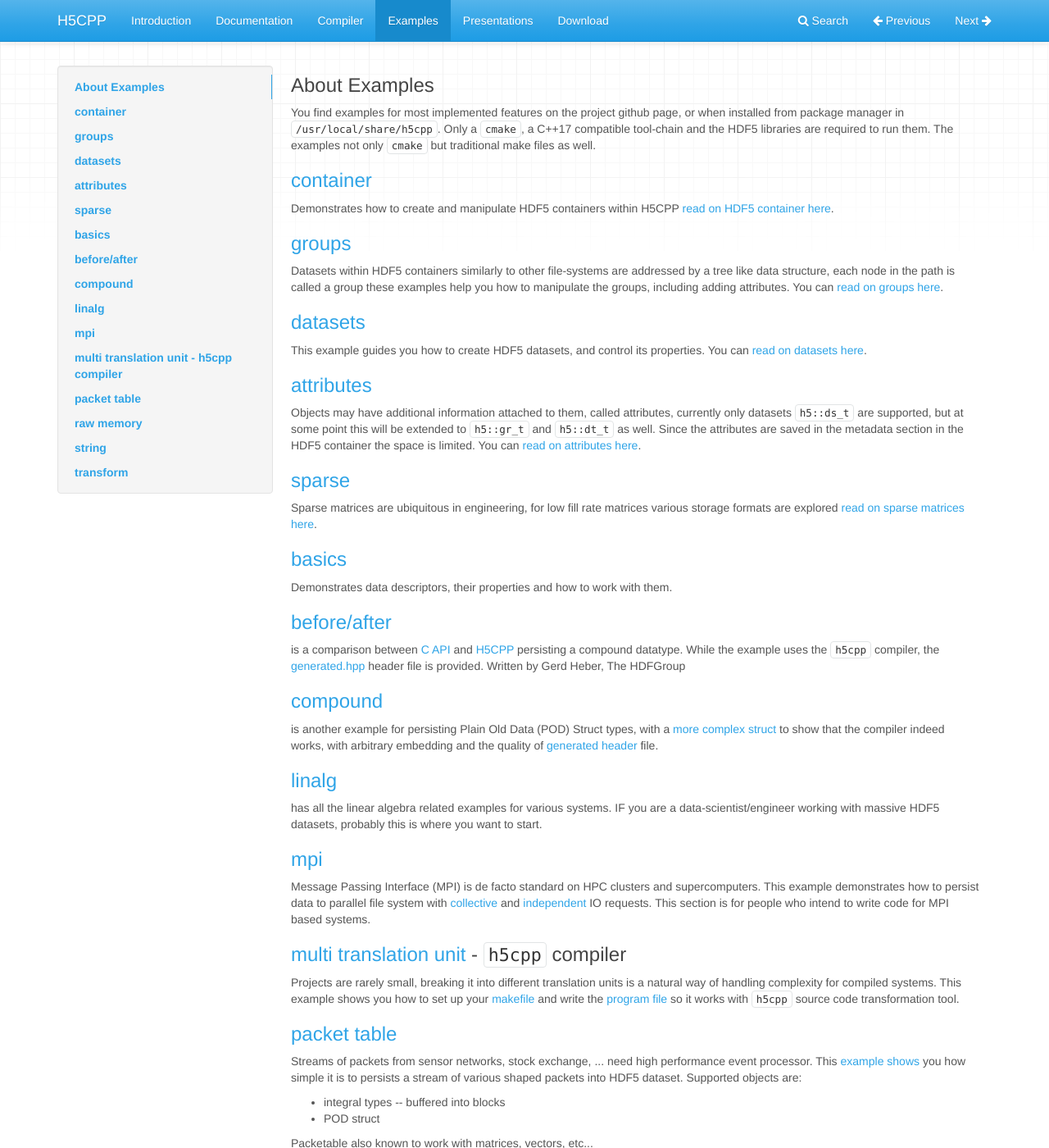
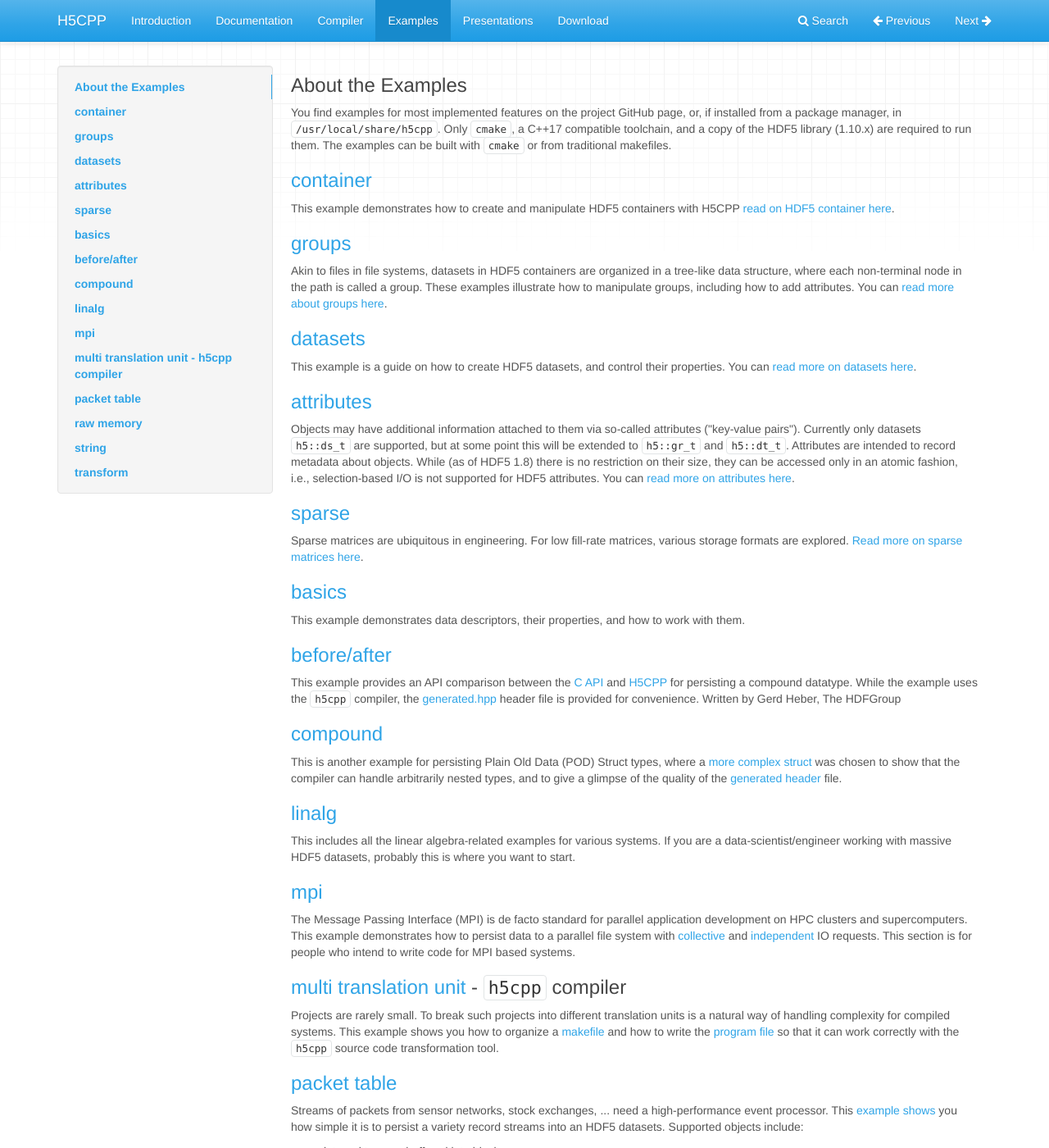
Before and after one commit to steven-varga/h5cpp-doc, an MkDocs documentation site: the page built from docs/examples.md, in a window 1280 px wide and 1400 px high. Shown: the whole window at 82% size. Built offline with MkDocs 1.6.1, drawn with Linux system fonts in a browser that asks for light colours; nearby versions of some CDN libraries; some of the changed text lies outside the part shown.

Commit message:
More cosmetic changes.

```diff
--- a/docs/examples.md
+++ b/docs/examples.md
@@ -1,65 +1,65 @@
-### About Examples
-You find examples for most implemented features on the project github page, or when installed from package manager in `/usr/local/share/h5cpp`. Only a `cmake`, a C++17 compatible tool-chain and the HDF5 libraries are required to run them. The examples not only `cmake` but traditional make files as well.
+### About the Examples
+You find examples for most implemented features on the project GitHub page, or, if installed from a package manager, in `/usr/local/share/h5cpp`. Only `cmake`, a C++17 compatible toolchain, and a copy of the HDF5 library (1.10.x) are required to run them. The examples can be built with `cmake` or from traditional makefiles.
 
 ### [container][11]
-Demonstrates how to create and manipulate HDF5 containers within H5CPP
+This example demonstrates how to create and manipulate HDF5 containers with H5CPP
  [read on HDF5 container here][104].
 
 ### [groups][10]
-Datasets within HDF5 containers similarly to other file-systems are addressed by a tree like data structure, each node in the path is called a group these examples help you how to manipulate the groups, including adding attributes.
-You can [read on groups here][102].
+Akin to files in file systems, datasets in HDF5 containers are organized in a tree-like data structure, where each non-terminal node in the path is called a group. These examples illustrate how to manipulate groups, including how to add attributes.
+You can [read more about groups here][102].
 
 ### [datasets][10]
-This example guides you how to create HDF5 datasets, and control its properties. You can [read on datasets here][103].
+This example is a guide on how to create HDF5 datasets, and control their properties. You can [read more on datasets here][103].
 
 ### [attributes][10]
-Objects may have additional information attached to them, called attributes, currently only datasets `h5::ds_t` are supported, but at some point this will be extended to `h5::gr_t` and `h5::dt_t` as well. Since the attributes are saved in the metadata section in the HDF5 container the space is limited. You can [read on attributes here][101].
+Objects may have additional information attached to them via so-called attributes ("key-value pairs"). Currently only datasets `h5::ds_t` are supported, but at some point this will be extended to `h5::gr_t` and `h5::dt_t`. Attributes are intended to record metadata about objects. While (as of HDF5 1.8) there is no restriction on their size, they can be accessed only in an atomic fashion, i.e., selection-based I/O is not supported for HDF5 attributes. You can [read more on attributes here][101].
 
 ### [sparse][11]
-Sparse matrices are ubiquitous in engineering, for low fill rate matrices various storage formats are explored
-[read on sparse matrices here][105].
+Sparse matrices are ubiquitous in engineering. For low fill-rate matrices, various storage formats are explored.
+[Read more on sparse matrices here][105].
 
 
 ### [basics][11]
-Demonstrates data descriptors, their properties and how to work with them.
+This example demonstrates data descriptors, their properties, and how to work with them.
 
 ### [before/after][12]
-is a comparison between [C API][13] and [H5CPP][14] persisting a compound datatype. While the example uses the `h5cpp` compiler, the [generated.hpp][15] header file is provided. Written by Gerd Heber, The HDFGroup
+This example provides an API comparison between the [C API][13] and [H5CPP][14] for persisting a compound datatype. While the example uses the `h5cpp` compiler, the [generated.hpp][15] header file is provided for convenience. Written by Gerd Heber, The HDFGroup
 
 
 ### [compound][16]
-is another example for persisting Plain Old Data (POD) Struct types, with a [more complex struct][17] to show that the compiler indeed works, with arbitrary embedding and the quality of [generated header][18] file.
+This is another example for persisting Plain Old Data (POD) Struct types, where a [more complex struct][17] was chosen to show that the compiler can handle arbitrarily nested types, and to give a glimpse of the quality of the [generated header][18] file.
 
 ### [linalg][19]
-has all the linear algebra related examples for various systems. IF you are a data-scientist/engineer working with massive HDF5 datasets, probably this is where you want to start.
+This includes all the linear algebra-related examples for various systems. If you are a data-scientist/engineer working with massive HDF5 datasets, probably this is where you want to start.
 
 ### [mpi][20]
-Message Passing Interface (MPI) is de facto standard on HPC clusters and supercomputers. This example demonstrates how to persist data to parallel file system with [collective][21] and [independent][22] IO requests. This section is for people who intend to write code for MPI based systems.
+The Message Passing Interface (MPI) is de facto standard for parallel application development on HPC clusters and supercomputers. This example demonstrates how to persist data to a parallel file system with [collective][21] and [independent][22] IO requests. This section is for people who intend to write code for MPI based systems.
 
 ### [multi translation unit][23] - `h5cpp` compiler
-Projects are rarely small, breaking it into different translation units is a natural way of handling complexity for compiled systems. This example shows you how to set up your [makefile][24] and write the [program file][25] so it works with `h5cpp` source code transformation tool.
+Projects are rarely small. To break such projects into different translation units is a natural way of handling complexity for compiled systems. This example shows you how to organize a [makefile][24] and how to write the [program file][25] so that it can work correctly with the `h5cpp` source code transformation tool.
 
 
 ### [packet table][26]
-Streams of packets from sensor networks, stock exchange, ... need high performance event processor. This [example shows][27] you how simple it is to persists a stream of various shaped packets into HDF5 dataset. Supported objects are:
+Streams of packets from sensor networks, stock exchanges, ... need  a high-performance event processor. This [example shows][27] you how simple it is to persist a variety record streams into an HDF5 datasets. Supported objects include:
 
 * integral types -- buffered into blocks
-* POD struct
+* POD structs
 
-Packetable also known to work with matrices, vectors, etc...
+The packet table is also known to work with matrices, vectors, etc...
 
 ### [raw memory][28]
-shows you how to save data from memory location, as well as provides examples for filtering algorithms such as
-`h5::fletcher32 | h5::shuffle | h5::nbit | h5::gzip{9}` and setting fill value with `h5::fill_value<short>{42}`
+The example illustrates how to save data from memory locations, demonstrates the use of filtering algorithms such as
+`h5::fletcher32 | h5::shuffle | h5::nbit | h5::gzip{9}`, and how to set a fill value with `h5::fill_value<short>{42}`
 
 
 ### [string][29]
-a brief [example][30] on how to save a set of strings with `h5::utf8` encoding
+This is a brief [example][30] of how to save a set of strings with `h5::utf8` encoding
 
 
 ### [transform][31]
-simple example how to transform/change data within the data transfer buffer of the HDF5 C library. This feature is
-to change the data set transparently before loading, or saving.
+This is a simple example of how to transform/change data within the data transfer buffer of the HDF5 C library. The purpose of this feature is
+to change the dataset transparently before loading, or saving.
 
 [10]: https://github.com/steven-varga/h5cpp/tree/master/examples/attributes
 [11]: https://github.com/steven-varga/h5cpp/tree/master/examples/basics
```
